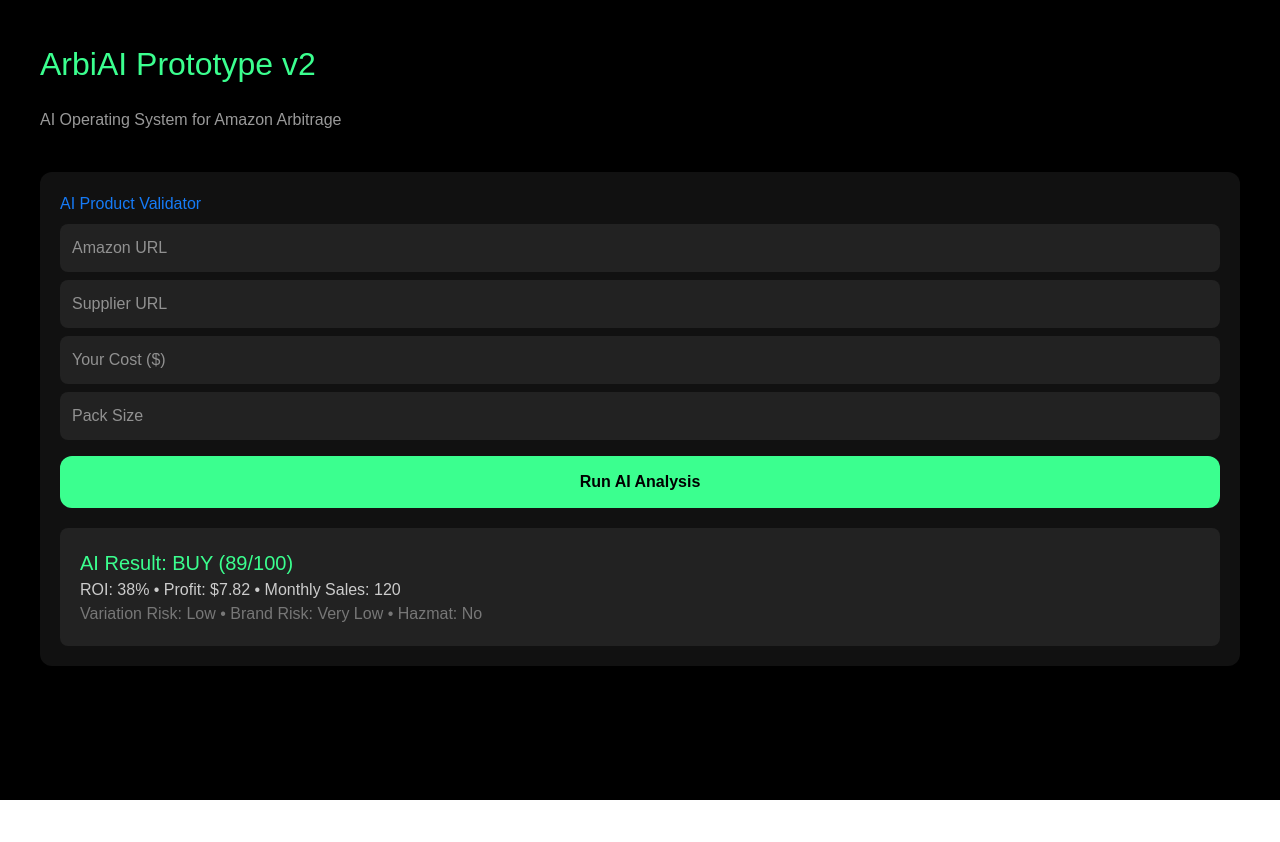
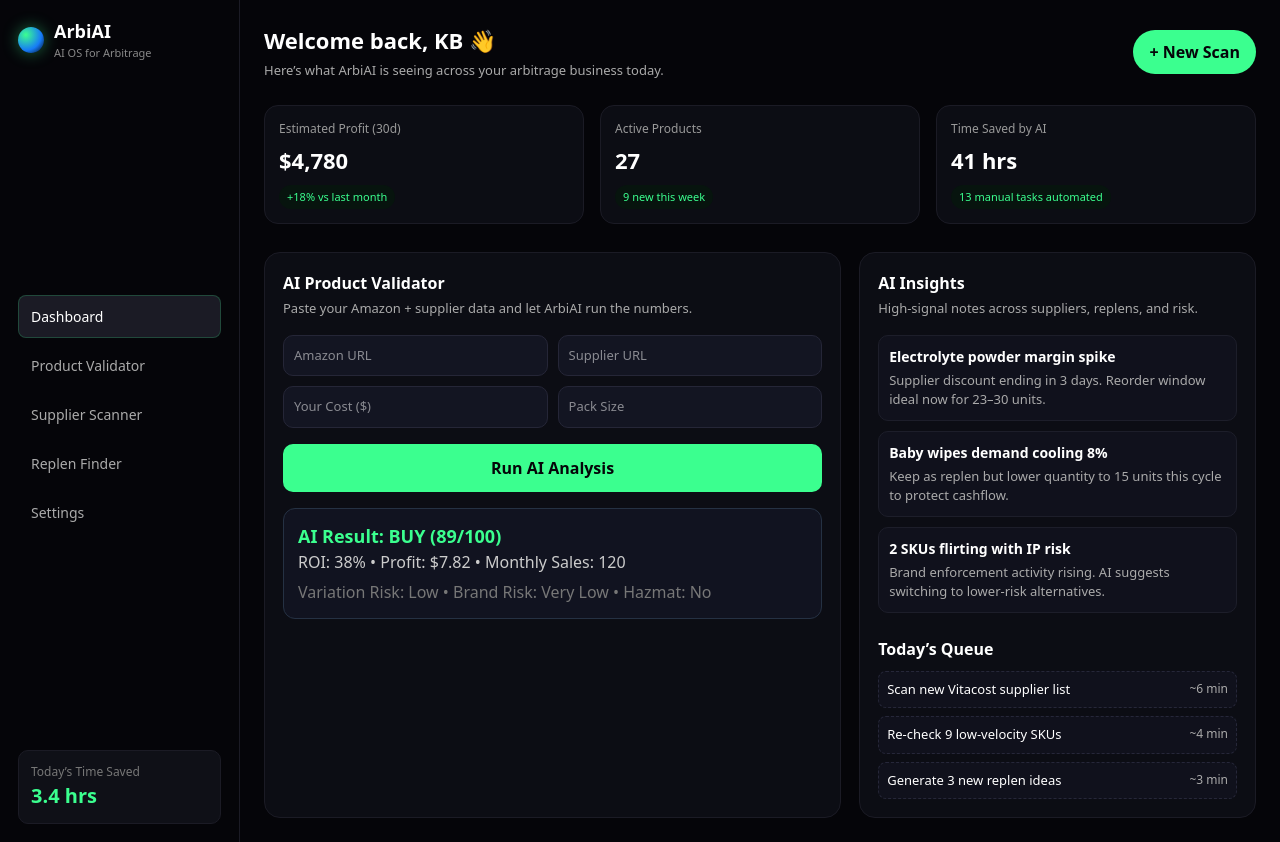
Before and after one commit to ArbiAI/arbiai-prototype, a Next.js app: page / in a window 1280 px wide. Before the commit the page ends 800 px from the top, so only its background shows below. Built offline with nearby package versions, Linux system fonts and the light colour scheme.

Commit message:
Convert homepage to ArbiAI dashboard

```diff
--- a/app/page.tsx
+++ b/app/page.tsx
@@ -1,52 +1,414 @@
-export default function ArbiAIDemo() {
+// app/page.tsx
+
+export default function ArbiAIDashboard() {
   return (
-    <div style={{ padding: 40, color: "white", background: "black", minHeight: "100vh" }}>
-      <h1 style={{ color: "#3BFF8F", fontSize: 32, marginBottom: 20 }}>
-        ArbiAI Prototype v2
-      </h1>
+    <div style={pageShell}>
+      {/* Sidebar */}
+      <aside style={sidebar}>
+        <div style={sidebarHeader}>
+          <div style={logoDot} />
+          <div>
+            <div style={logoText}>ArbiAI</div>
+            <div style={logoSub}>AI OS for Arbitrage</div>
+          </div>
+        </div>
 
-      <p style={{ color: "#999", marginBottom: 40 }}>
-        AI Operating System for Amazon Arbitrage
-      </p>
+        <nav style={navSection}>
+          <NavItem label="Dashboard" active />
+          <NavItem label="Product Validator" />
+          <NavItem label="Supplier Scanner" />
+          <NavItem label="Replen Finder" />
+          <NavItem label="Settings" />
+        </nav>
 
-      <div style={{ background: "#111", padding: 20, borderRadius: 12, marginBottom: 30 }}>
-        <h2 style={{ color: "#167BF7" }}>AI Product Validator</h2>
+        <div style={sidebarFooter}>
+          <div style={{ fontSize: 12, color: "#777" }}>Today’s Time Saved</div>
+          <div style={{ fontSize: 20, color: "#3BFF8F", fontWeight: 600 }}>
+            3.4 hrs
+          </div>
+        </div>
+      </aside>
 
-        <input placeholder="Amazon URL" style={inputStyle} />
-        <input placeholder="Supplier URL" style={inputStyle} />
-        <input placeholder="Your Cost ($)" style={inputStyle} />
-        <input placeholder="Pack Size" style={inputStyle} />
+      {/* Main content */}
+      <main style={main}>
+        {/* Top bar */}
+        <header style={topBar}>
+          <div>
+            <h1 style={topTitle}>Welcome back, KB 👋</h1>
+            <p style={topSub}>
+              Here’s what ArbiAI is seeing across your arbitrage business today.
+            </p>
+          </div>
+          <button style={primaryButton}>+ New Scan</button>
+        </header>
 
-        <button style={buttonStyle}>Run AI Analysis</button>
+        {/* Stats row */}
+        <section style={statsRow}>
+          <StatCard
+            label="Estimated Profit (30d)"
+            value="$4,780"
+            chip="+18% vs last month"
+          />
+          <StatCard
+            label="Active Products"
+            value="27"
+            chip="9 new this week"
+          />
+          <StatCard
+            label="Time Saved by AI"
+            value="41 hrs"
+            chip="13 manual tasks automated"
+          />
+        </section>
 
-        <div style={{ marginTop: 20, background: "#222", padding: 20, borderRadius: 8 }}>
-          <p style={{ color: "#3BFF8F", fontSize: 20 }}>AI Result: BUY (89/100)</p>
-          <p style={{ color: "#ccc" }}>ROI: 38% • Profit: $7.82 • Monthly Sales: 120</p>
-          <p style={{ color: "#777" }}>Variation Risk: Low • Brand Risk: Very Low • Hazmat: No</p>
-        </div>
-      </div>
+        {/* Main grid */}
+        <section style={mainGrid}>
+          {/* Left: Product Validator (your existing UI) */}
+          <section style={panel}>
+            <h2 style={panelTitle}>AI Product Validator</h2>
+            <p style={panelSub}>
+              Paste your Amazon + supplier data and let ArbiAI run the numbers.
+            </p>
+
+            <div style={inputGrid}>
+              <input
+                placeholder="Amazon URL"
+                style={inputStyle}
+              />
+              <input
+                placeholder="Supplier URL"
+                style={inputStyle}
+              />
+              <input
+                placeholder="Your Cost ($)"
+                style={inputStyle}
+              />
+              <input
+                placeholder="Pack Size"
+                style={inputStyle}
+              />
+            </div>
+
+            <button style={analyzeButton}>Run AI Analysis</button>
+
+            <div style={resultBox}>
+              <p style={{ color: "#3BFF8F", fontSize: 18, fontWeight: 600 }}>
+                AI Result: BUY (89/100)
+              </p>
+              <p style={{ color: "#ccc" }}>
+                ROI: 38% • Profit: $7.82 • Monthly Sales: 120
+              </p>
+              <p style={{ color: "#777", marginTop: 6 }}>
+                Variation Risk: Low • Brand Risk: Very Low • Hazmat: No
+              </p>
+            </div>
+          </section>
+
+          {/* Right: Insights & Queue */}
+          <section style={panel}>
+            <h2 style={panelTitle}>AI Insights</h2>
+            <p style={panelSub}>
+              High-signal notes across suppliers, replens, and risk.
+            </p>
+
+            <ul style={insightsList}>
+              <InsightItem
+                title="Electrolyte powder margin spike"
+                body="Supplier discount ending in 3 days. Reorder window ideal now
+                for 23–30 units."
+              />
+              <InsightItem
+                title="Baby wipes demand cooling 8%"
+                body="Keep as replen but lower quantity to 15 units this cycle to
+                protect cashflow."
+              />
+              <InsightItem
+                title="2 SKUs flirting with IP risk"
+                body="Brand enforcement activity rising. AI suggests switching to
+                lower-risk alternatives."
+              />
+            </ul>
+
+            <h3 style={{ ...panelTitle, marginTop: 24 }}>Today’s Queue</h3>
+            <ul style={queueList}>
+              <QueueItem label="Scan new Vitacost supplier list" eta="~6 min" />
+              <QueueItem label="Re-check 9 low-velocity SKUs" eta="~4 min" />
+              <QueueItem label="Generate 3 new replen ideas" eta="~3 min" />
+            </ul>
+          </section>
+        </section>
+      </main>
     </div>
   );
 }
 
-const inputStyle = {
+/* ---------- Small components ---------- */
+
+function NavItem({ label, active = false }: { label: string; active?: boolean }) {
+  return (
+    <div
+      style={{
+        padding: "10px 12px",
+        borderRadius: 8,
+        fontSize: 14,
+        cursor: "pointer",
+        marginBottom: 6,
+        background: active ? "#1b1b25" : "transparent",
+        color: active ? "#ffffff" : "#aaaaaa",
+        border: active ? "1px solid #3BFF8F33" : "1px solid transparent",
+      }}
+    >
+      {label}
+    </div>
+  );
+}
+
+function StatCard({
+  label,
+  value,
+  chip,
+}: {
+  label: string;
+  value: string;
+  chip: string;
+}) {
+  return (
+    <div style={statCard}>
+      <div style={{ fontSize: 12, color: "#999" }}>{label}</div>
+      <div style={{ fontSize: 22, fontWeight: 600, marginTop: 6 }}>{value}</div>
+      <div style={statChip}>{chip}</div>
+    </div>
+  );
+}
+
+function InsightItem({ title, body }: { title: string; body: string }) {
+  return (
+    <li style={insightItem}>
+      <div style={{ fontSize: 14, fontWeight: 600, marginBottom: 4 }}>
+        {title}
+      </div>
+      <div style={{ fontSize: 13, color: "#aaa" }}>{body}</div>
+    </li>
+  );
+}
+
+function QueueItem({ label, eta }: { label: string; eta: string }) {
+  return (
+    <li style={queueItem}>
+      <span>{label}</span>
+      <span style={{ fontSize: 12, color: "#aaa" }}>{eta}</span>
+    </li>
+  );
+}
+
+/* ---------- Styles ---------- */
+
+const pageShell: React.CSSProperties = {
+  minHeight: "100vh",
+  display: "flex",
+  background: "#050509",
+  color: "white",
+  fontFamily: "system-ui, -apple-system, BlinkMacSystemFont, sans-serif",
+};
+
+const sidebar: React.CSSProperties = {
+  width: 240,
+  borderRight: "1px solid #1b1b25",
+  padding: 18,
+  display: "flex",
+  flexDirection: "column",
+  justifyContent: "space-between",
+};
+
+const sidebarHeader: React.CSSProperties = {
+  display: "flex",
+  alignItems: "center",
+  gap: 10,
+};
+
+const logoDot: React.CSSProperties = {
+  width: 26,
+  height: 26,
+  borderRadius: 999,
+  background:
+    "radial-gradient(circle at 30% 30%, #3BFF8F, #167BF7 60%, #050509 100%)",
+  boxShadow: "0 0 16px #3BFF8F66",
+};
+
+const logoText: React.CSSProperties = {
+  fontSize: 18,
+  fontWeight: 700,
+};
+
+const logoSub: React.CSSProperties = {
+  fontSize: 11,
+  color: "#888",
+};
+
+const navSection: React.CSSProperties = {
+  marginTop: 24,
+};
+
+const sidebarFooter: React.CSSProperties = {
+  padding: 12,
+  borderRadius: 10,
+  background: "#0f1017",
+  border: "1px solid #1b1b25",
+};
+
+const main: React.CSSProperties = {
+  flex: 1,
+  padding: 24,
+  display: "flex",
+  flexDirection: "column",
+  gap: 20,
+};
+
+const topBar: React.CSSProperties = {
+  display: "flex",
+  justifyContent: "space-between",
+  alignItems: "center",
+  marginBottom: 4,
+};
+
+const topTitle: React.CSSProperties = {
+  fontSize: 22,
+  fontWeight: 600,
+};
+
+const topSub: React.CSSProperties = {
+  fontSize: 13,
+  color: "#aaa",
+  marginTop: 4,
+};
+
+const primaryButton: React.CSSProperties = {
+  padding: "10px 16px",
+  borderRadius: 999,
+  border: "none",
+  background: "#3BFF8F",
+  color: "#050509",
+  fontWeight: 600,
+  cursor: "pointer",
+};
+
+const statsRow: React.CSSProperties = {
+  display: "grid",
+  gridTemplateColumns: "repeat(3, minmax(0, 1fr))",
+  gap: 16,
+};
+
+const statCard: React.CSSProperties = {
+  background: "#0c0d14",
+  borderRadius: 14,
+  padding: 14,
+  border: "1px solid #1b1b25",
+};
+
+const statChip: React.CSSProperties = {
+  marginTop: 8,
+  fontSize: 11,
+  color: "#3BFF8F",
+  padding: "4px 8px",
+  borderRadius: 999,
+  background: "#07140e",
+  display: "inline-block",
+};
+
+const mainGrid: React.CSSProperties = {
+  display: "grid",
+  gridTemplateColumns: "minmax(0, 1.6fr) minmax(0, 1.1fr)",
+  gap: 18,
+  marginTop: 8,
+};
+
+const panel: React.CSSProperties = {
+  background: "#0c0d14",
+  borderRadius: 16,
+  padding: 18,
+  border: "1px solid #1b1b25",
+};
+
+const panelTitle: React.CSSProperties = {
+  fontSize: 16,
+  fontWeight: 600,
+};
+
+const panelSub: React.CSSProperties = {
+  fontSize: 13,
+  color: "#aaa",
+  marginTop: 4,
+  marginBottom: 16,
+};
+
+const inputGrid: React.CSSProperties = {
+  display: "grid",
+  gridTemplateColumns: "1fr 1fr",
+  gap: 10,
+  marginBottom: 12,
+};
+
+const inputStyle: React.CSSProperties = {
+  width: "100%",
+  padding: 10,
+  borderRadius: 10,
+  border: "1px solid #252637",
+  background: "#131522",
+  color: "white",
+  fontSize: 13,
+};
+
+const analyzeButton: React.CSSProperties = {
   width: "100%",
   padding: 12,
-  marginTop: 8,
-  borderRadius: 8,
+  marginTop: 4,
+  borderRadius: 10,
   border: "none",
-  background: "#222",
-  color: "white",
+  background: "#3BFF8F",
+  color: "#050509",
+  fontWeight: 600,
+  cursor: "pointer",
 };
 
-const buttonStyle = {
-  width: "100%",
+const resultBox: React.CSSProperties = {
+  marginTop: 16,
   padding: 14,
-  marginTop: 16,
-  background: "#3BFF8F",
-  border: "none",
-  color: "black",
-  fontWeight: "bold",
   borderRadius: 12,
-  cursor: "pointer",
+  background: "#111320",
+  border: "1px solid #253143",
 };
+
+const insightsList: React.CSSProperties = {
+  listStyle: "none",
+  padding: 0,
+  margin: "12px 0 0 0",
+  display: "flex",
+  flexDirection: "column",
+  gap: 10,
+};
+
+const insightItem: React.CSSProperties = {
+  padding: 10,
+  borderRadius: 10,
+  background: "#10111c",
+  border: "1px solid #1d1e2a",
+};
+
+const queueList: React.CSSProperties = {
+  listStyle: "none",
+  padding: 0,
+  marginTop: 10,
+  display: "flex",
+  flexDirection: "column",
+  gap: 8,
+};
+
+const queueItem: React.CSSProperties = {
+  fontSize: 13,
+  padding: 8,
+  borderRadius: 8,
+  background: "#10111c",
+  border: "1px dashed #262739",
+  display: "flex",
+  justifyContent: "space-between",
+};
```
